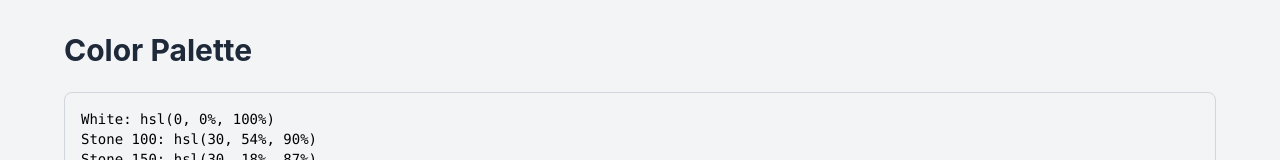
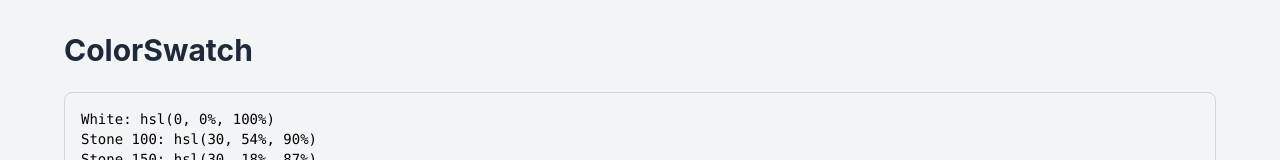
Before and after one commit to AGutierrezR/color-swatch, a React (Vite) app: page / in a window 1280 px wide. Shown: the top 160 px of the page. Built offline with nearby package versions, Linux system fonts and the light colour scheme; the HTML template or start-up script is replaced by a standard one.

Commit message:
feat(index.html, App.jsx): Change app name to Color Swatch

```diff
--- a/index.html
+++ b/index.html
@@ -3,7 +3,7 @@
   <head>
     <meta charset="UTF-8" />
     <meta name="viewport" content="width=device-width, initial-scale=1.0" />
-    <title>Color Palette</title>
+    <title>ColorSwatch</title>
   </head>
   <body>
     <div id="root"></div>
--- a/src/App.jsx
+++ b/src/App.jsx
@@ -36,7 +36,7 @@
   return (
     <div className="wrapper py-8">
       <div className="max-w-6xl mx-auto">
-        <h1 className="text-3xl font-bold text-gray-800 mb-6">Color Palette</h1>
+        <h1 className="text-3xl font-bold text-gray-800 mb-6">ColorSwatch</h1>
 
         <div className="mb-8">
           <textarea
```
